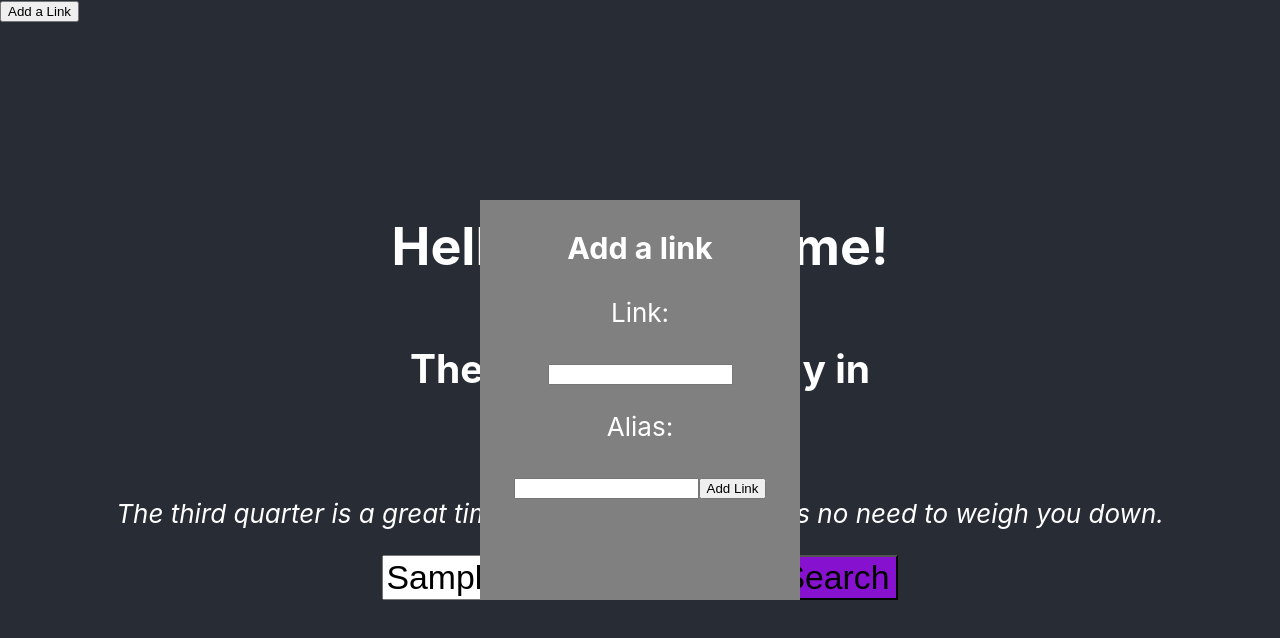
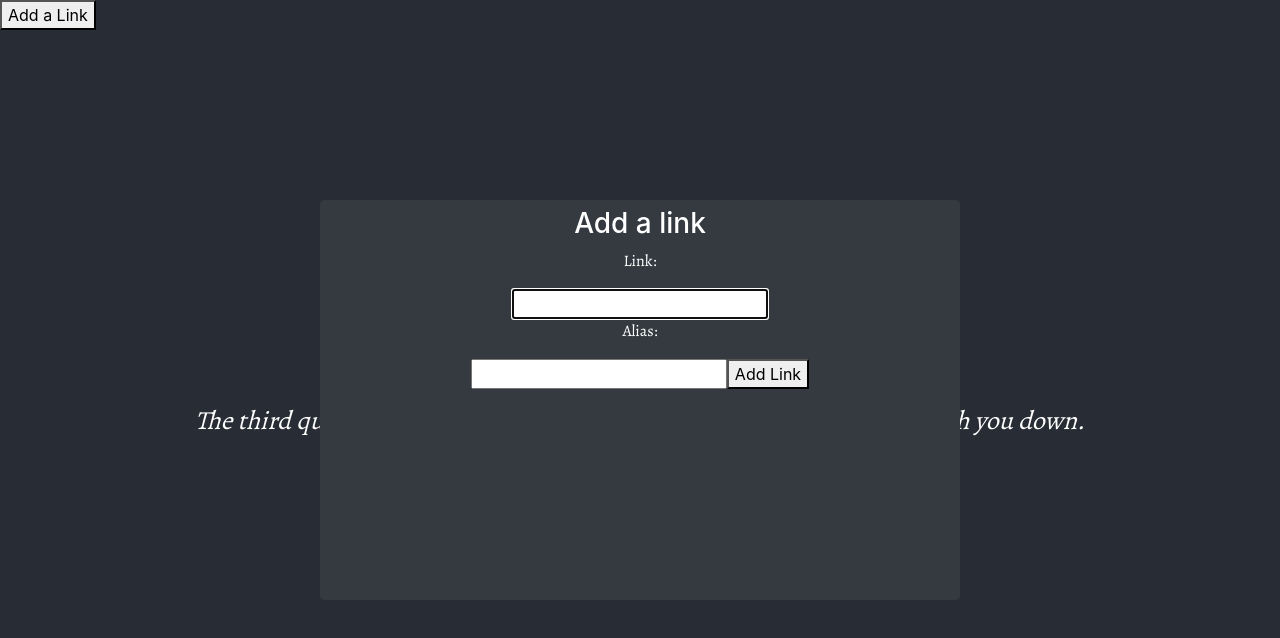
Before and after one commit to VortrusDev/start-page, a React (Create React App) app: page / in a window 1280 px wide. Both pictures are taken after typing "Sample" into the empty fields and a click on the button "Add a Link". Shown: the top 638 px of the page. Built offline with nearby package versions, Linux system fonts and the light colour scheme.

Commit message:
lots of little fixes

```diff
--- a/public/index.html
+++ b/public/index.html
@@ -2,6 +2,8 @@
 <html lang="en">
   <head>
     <meta charset="utf-8" />
+    <link rel="stylesheet" href="https://stackpath.bootstrapcdn.com/bootstrap/4.3.1/css/bootstrap.min.css" integrity="sha384-ggOyR0iXCbMQv3Xipma34MD+dH/1fQ784/j6cY/iJTQUOhcWr7x9JvoRxT2MZw1T" crossorigin="anonymous">
+    <link href='https://fonts.googleapis.com/css?family=Alegreya' rel='stylesheet'>
     <link rel="icon" href="%PUBLIC_URL%/favicon.ico" />
     <meta name="theme-color" content="#000000" />
     <meta
@@ -15,5 +17,8 @@
   <body>
     <noscript>You need to enable JavaScript to run this page.</noscript>
     <div id="root"></div>
+    <script src="https://code.jquery.com/jquery-3.3.1.slim.min.js" integrity="sha384-q8i/X+965DzO0rT7abK41JStQIAqVgRVzpbzo5smXKp4YfRvH+8abtTE1Pi6jizo" crossorigin="anonymous"></script>
+<script src="https://cdnjs.cloudflare.com/ajax/libs/popper.js/1.14.7/umd/popper.min.js" integrity="sha384-UO2eT0CpHqdSJQ6hJty5KVphtPhzWj9WO1clHTMGa3JDZwrnQq4sF86dIHNDz0W1" crossorigin="anonymous"></script>
+<script src="https://stackpath.bootstrapcdn.com/bootstrap/4.3.1/js/bootstrap.min.js" integrity="sha384-JjSmVgyd0p3pXB1rRibZUAYoIIy6OrQ6VrjIEaFf/nJGzIxFDsf4x0xIM+B07jRM" crossorigin="anonymous"></script>
   </body>
 </html>
--- a/src/App.css
+++ b/src/App.css
@@ -29,9 +29,19 @@
 
 #Search-button {
   font-size: 1.3em;
-  background-color: #8611cf;
+}
+
+.SearchBar {
+  margin: auto;
+  height: 100%;
 }
 
 .Text-highlight {
   color: #8611cf;
 }
+
+h1,
+h2,
+p {
+  font-family: "Alegreya", "serif";
+}
--- a/src/App.tsx
+++ b/src/App.tsx
@@ -114,15 +114,23 @@
             <em>{getCurrentMoonPhase().details}</em>
           </p>
           <form action="https://www.google.com/search?" id="Search-form">
+            <div>
               <input
                 id="Search-bar"
                 type="text"
                 name="q"
                 placeholder="Search..."
+                className="SearchBar"
+                autoFocus
               />
-            <button form="Search-form" id="Search-button">
+              <button
+                form="Search-form"
+                id="Search-button"
+                className="btn btn-outline-primary btn-rounded waves-effect"
+              >
                 Search
               </button>
+            </div>
           </form>
           {this.state.AddingLink && (
             <AddLinkModal
--- a/src/LinkGrid.css
+++ b/src/LinkGrid.css
@@ -5,10 +5,16 @@
 }
 
 .LinkGridItem {
-  padding: 20px;
   font-size: 1.75vw;
-  width: 20vw;
-  height: 7.5vw;
   text-align: center;
-  background-color: darkslategrey;
+  cursor: pointer;
 }
+
+.LinkGridItemRemoveButton {
+  display: block;
+  margin: auto;
+}
+
+.LinkGridItemWithButton {
+  padding: 5vw;
+}
--- a/src/Popup.css
+++ b/src/Popup.css
@@ -1,12 +1,11 @@
 .Popup {
-  background-color: grey;
   position: absolute;
   left: 0;
   right: 0;
   top: 0;
   bottom: 0;
   margin: auto;
-  width: 25vw;
+  width: 50vw;
   height: 50vh;
   z-index: 1; /*So that the div below the popup can be queried to see if the
                 popup should be hidden*/
--- a/src/components/AddLinkModal.tsx
+++ b/src/components/AddLinkModal.tsx
@@ -56,7 +56,7 @@
         onClick={this.handleClose}
       >
         <div
-          className="Popup"
+          className="Popup btn btn-outline-dark btn-rounded waves-effect active"
           onClick={(event: any) => event.stopPropagation()}
         >
           <h3>Add a link</h3>
@@ -73,6 +73,7 @@
               value={this.state.link}
               onChange={this.handleLinkChange}
               form="Add-link-form"
+              autoFocus
             ></input>
             <p>Alias: </p>
             <input
--- a/src/components/LinkGridItem.tsx
+++ b/src/components/LinkGridItem.tsx
@@ -18,26 +18,36 @@
     return (
       <>
         <form
-          action={this.props.link?.toString()}
+          action={this.props.link.toString()}
           target="_blank"
           id={`${this.props.link.toString()}form`}
         >
-          <button
-            className="LinkGridItem"
-            form={`${this.props.link.toString()}form`}
+          <div
+            className="LinkGridItem btn btn-outline-primary btn-rounded waves-effect"
+            onClick={() =>
+              (document.getElementById(
+                `${this.props.link.toString()}form`
+              ) as HTMLFormElement).submit()
+            }
+            title={this.props.link}
+            role="button"
           >
+            <div>
               {this.props.alias
                 ? this.props.alias?.toString()
                 : this.props.link.toString()}
-          </button>
+            </div>
             <button
+              className="LinkGridItemRemoveButton btn btn-danger btn-rounded"
               onClick={(event: any) => {
                 event.preventDefault();
+                event.stopPropagation();
                 this.props.onLinkRemove(this.props.link!.toString());
               }}
             >
               Remove Link
             </button>
+          </div>
         </form>
       </>
     );
```
Also changed, not shown: 1 other file (tests, documents, lock files or other folders). Lines whose indentation alone changed are shown as unchanged.
